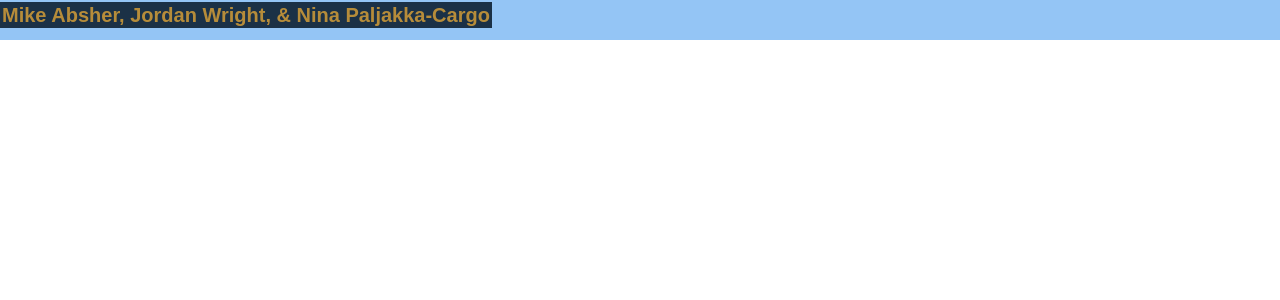
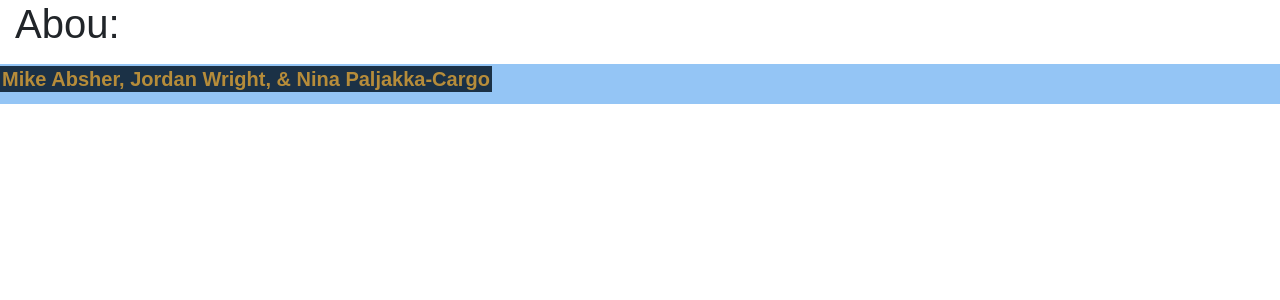
Before and after one commit to mdaxc6/databootcamp-final-project, a Flask app: page / in a window 1280 px wide. Shown: the part 56-356 px from the top of the page. Run offline with Flask 2, Linux system fonts and the light colour scheme; some libraries are stand-ins or nearby versions.

Commit message:
edit to html

```diff
--- a/templates/index.html
+++ b/templates/index.html
@@ -17,6 +17,16 @@
         </div>
   </div>
     </nav>
+
+    <div class="col-md-4">
+        <h1>Abou:</h1>
+        <p class="about-desc">
+
+
+        </p>
+
+      </div>
+
 <!---footer-->
  <footer class="footer">
     <span class="bottom" style="font-size:20px;font-weight:bold;color:rgba(248, 179, 52, 0.7);">
```
